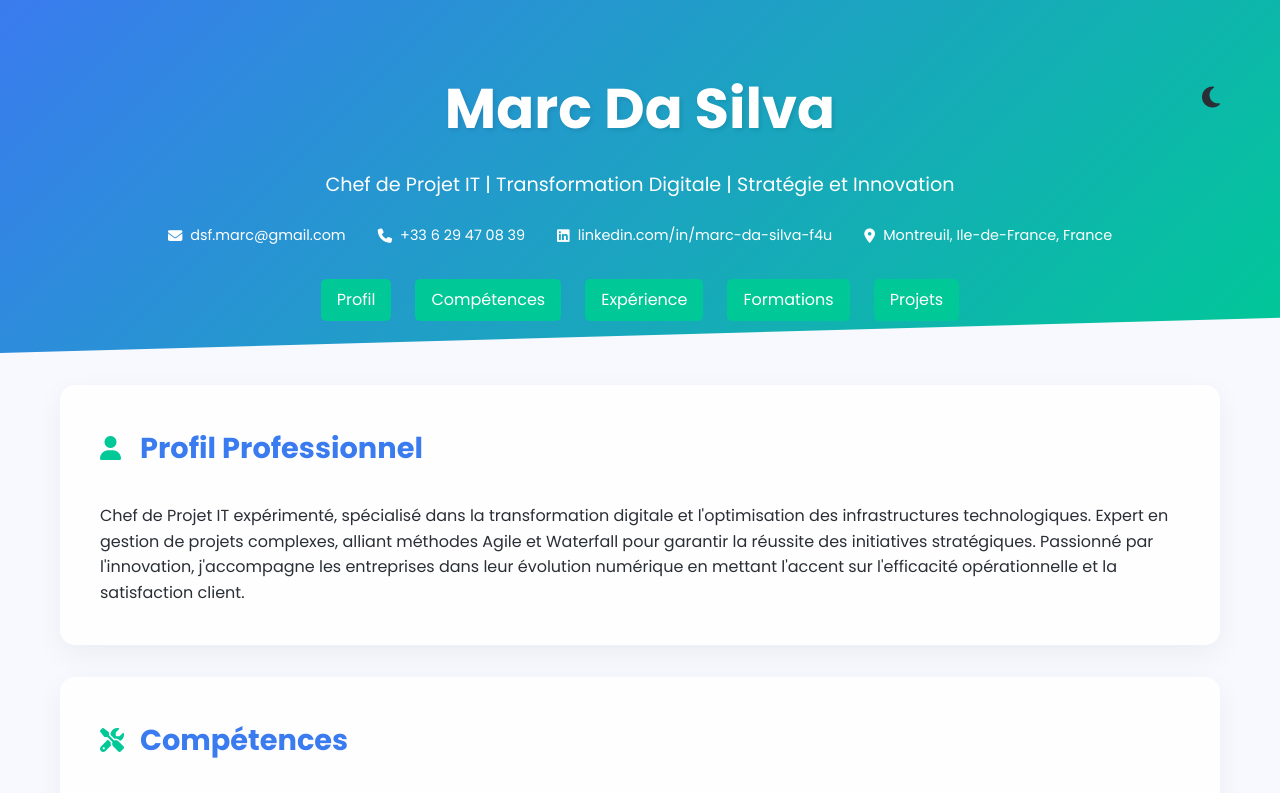
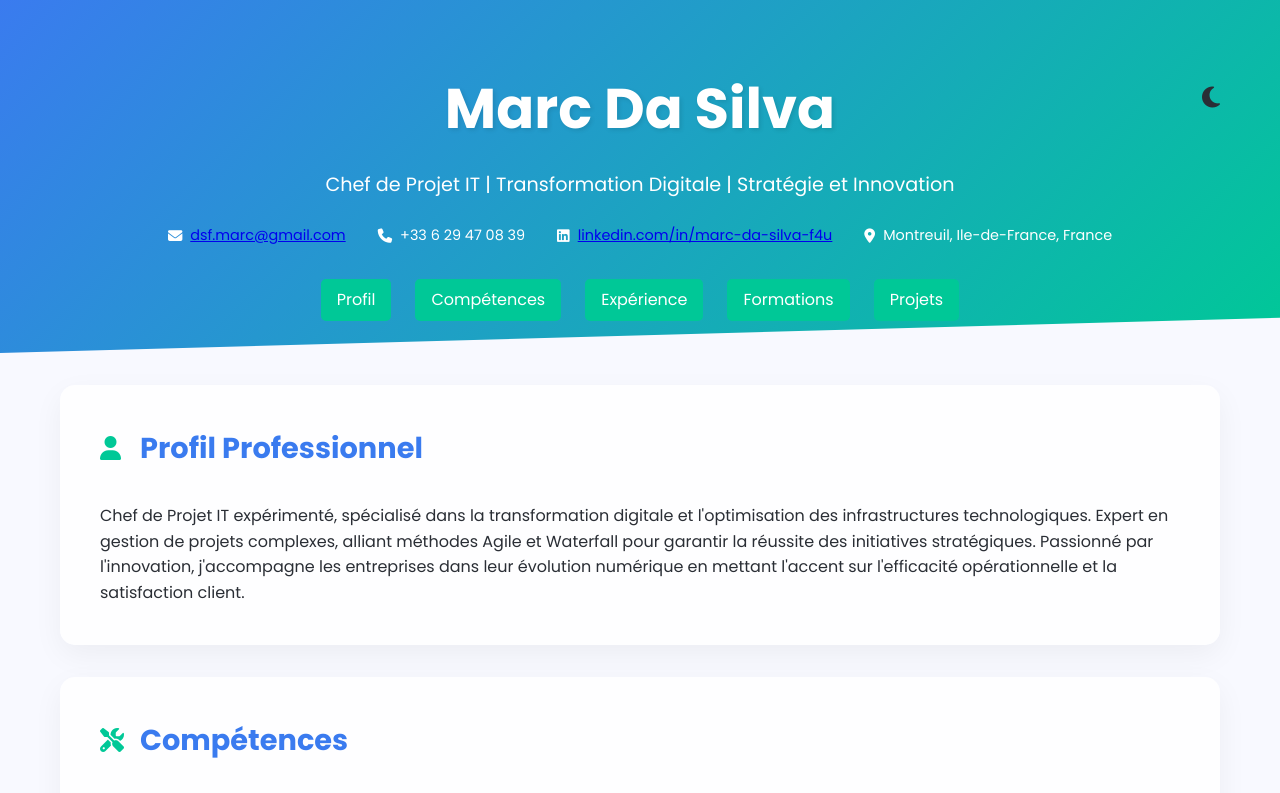
Before and after one commit to MDSFPRO/MDS, a plain HTML site: page index.html in a window 1280 px wide. Shown: the top 793 px of the page. Drawn offline with nearby package versions, Linux system fonts and the light colour scheme.

Commit message:
Update index.html

```diff
--- a/index.html
+++ b/index.html
@@ -292,7 +292,7 @@
       <div class="contacts">
         <div class="contact-item">
           <i class="fa-solid fa-envelope"></i>
-          dsf.marc@gmail.com
+          <a href="mailto:dsf.marc@gmail.com">dsf.marc@gmail.com</a>
         </div>
         <div class="contact-item">
           <i class="fa-solid fa-phone"></i>
@@ -300,7 +300,7 @@
         </div>
         <div class="contact-item">
           <i class="fa-brands fa-linkedin"></i>
-          linkedin.com/in/marc-da-silva-f4u
+          <a href="https://linkedin.com/in/marc-da-silva-f4u" target="_blank">linkedin.com/in/marc-da-silva-f4u</a>
         </div>
         <div class="contact-item">
           <i class="fa-solid fa-location-dot"></i>
```
